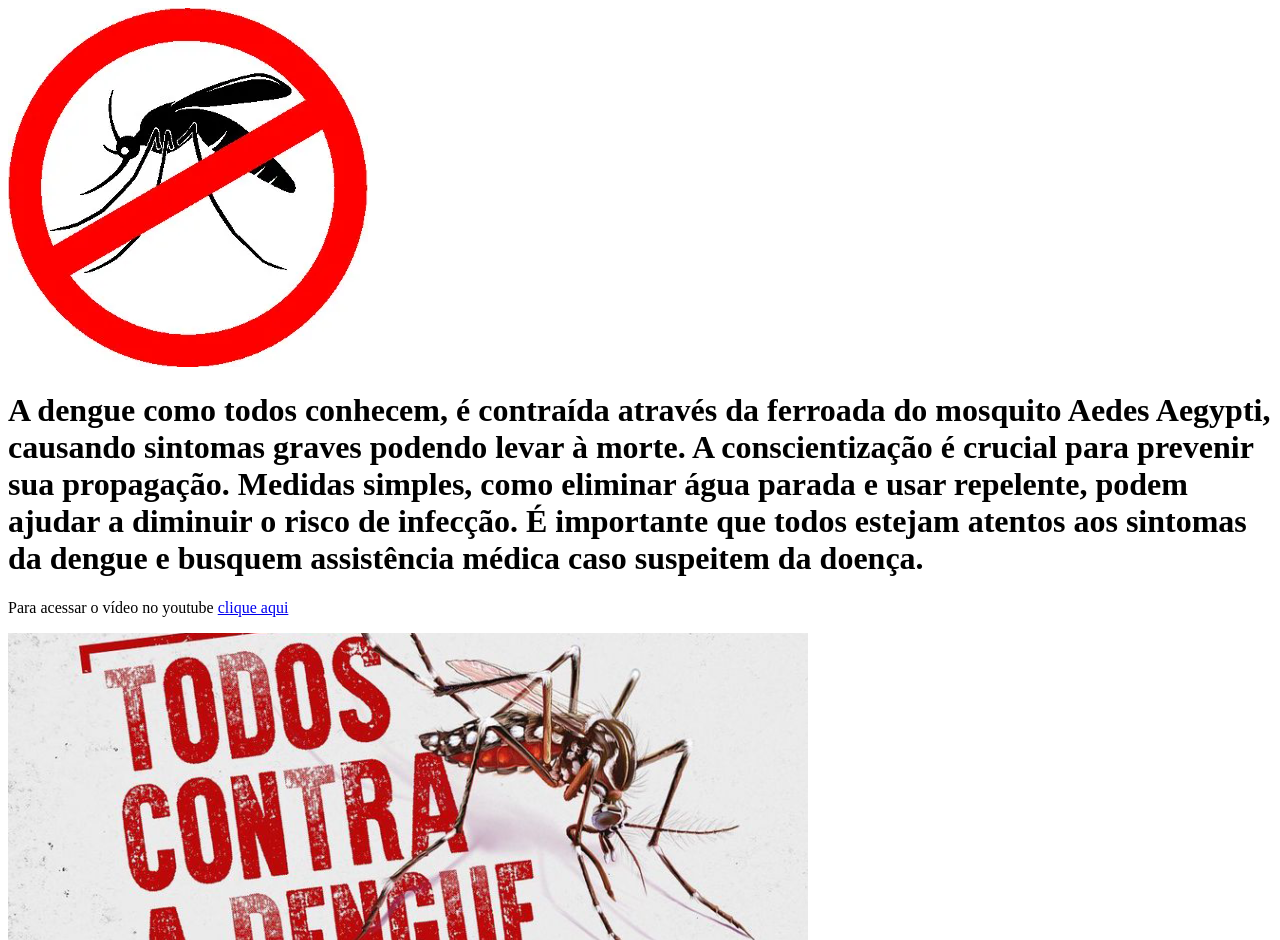
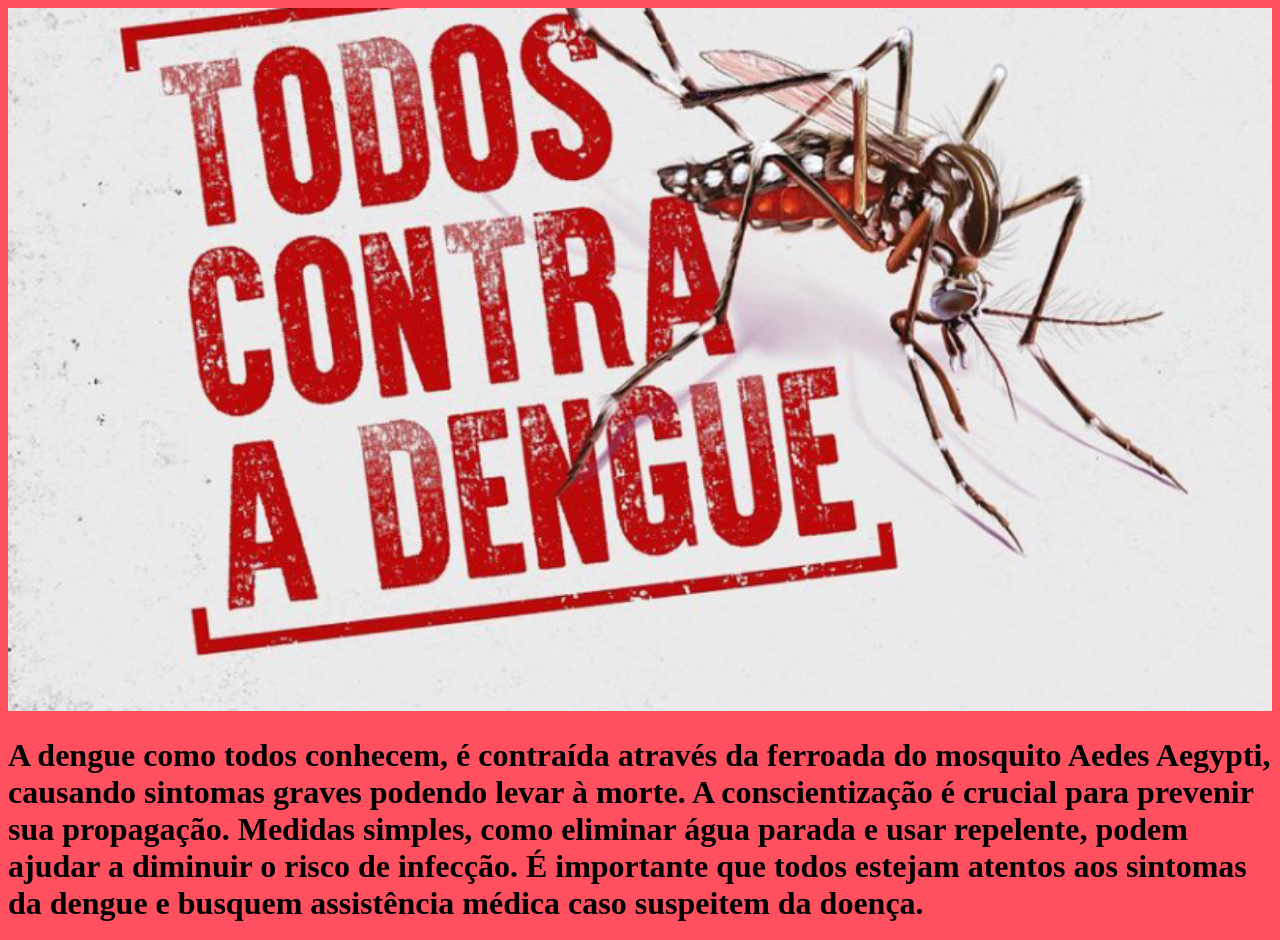
Before and after one commit to hugotravaglia/dengue, a plain HTML site: page index.html in a window 1280 px wide. Shown: the top 940 px of the page. Drawn offline with Linux system fonts and the light colour scheme.

Commit message:
Add files via upload

```diff
--- a/index.html
+++ b/index.html
@@ -5,12 +5,14 @@
     <meta name="viewport" content="width=device-width, initial-scale=1.0">
     <title>Dengue</title>
     <link rel="stylesheet" href="style.css">
-    <img src="dengue.webp" alt="">
+    <img src="denguepg.png"width="100%"  alt="">
 </head>
 <body>
+    <class>
  <h1>A dengue como todos conhecem, é contraída através da ferroada do mosquito Aedes Aegypti, causando sintomas graves podendo levar à morte. A conscientização é crucial para prevenir sua propagação. Medidas simples, como eliminar água parada e usar repelente, podem ajudar a diminuir o risco de infecção. É importante que todos estejam atentos aos sintomas da dengue e busquem assistência médica caso suspeitem da doença. </h1>
+    </class>
  <p>Para acessar o vídeo no youtube <a href="https://youtu.be/48-ClQTWI8U"> clique aqui</a></p>
- <img src="denguepg.png" alt="">
+ <img src="dengue.webp " alt="">
  <li> Prevenção</li>
  <li> sintomas</li>
 </body>
--- a/style.css
+++ b/style.css
@@ -0,0 +1,2 @@
+body{background-color: rgb(255, 80, 95);}
+.class{background-color: burlywood;}
```
